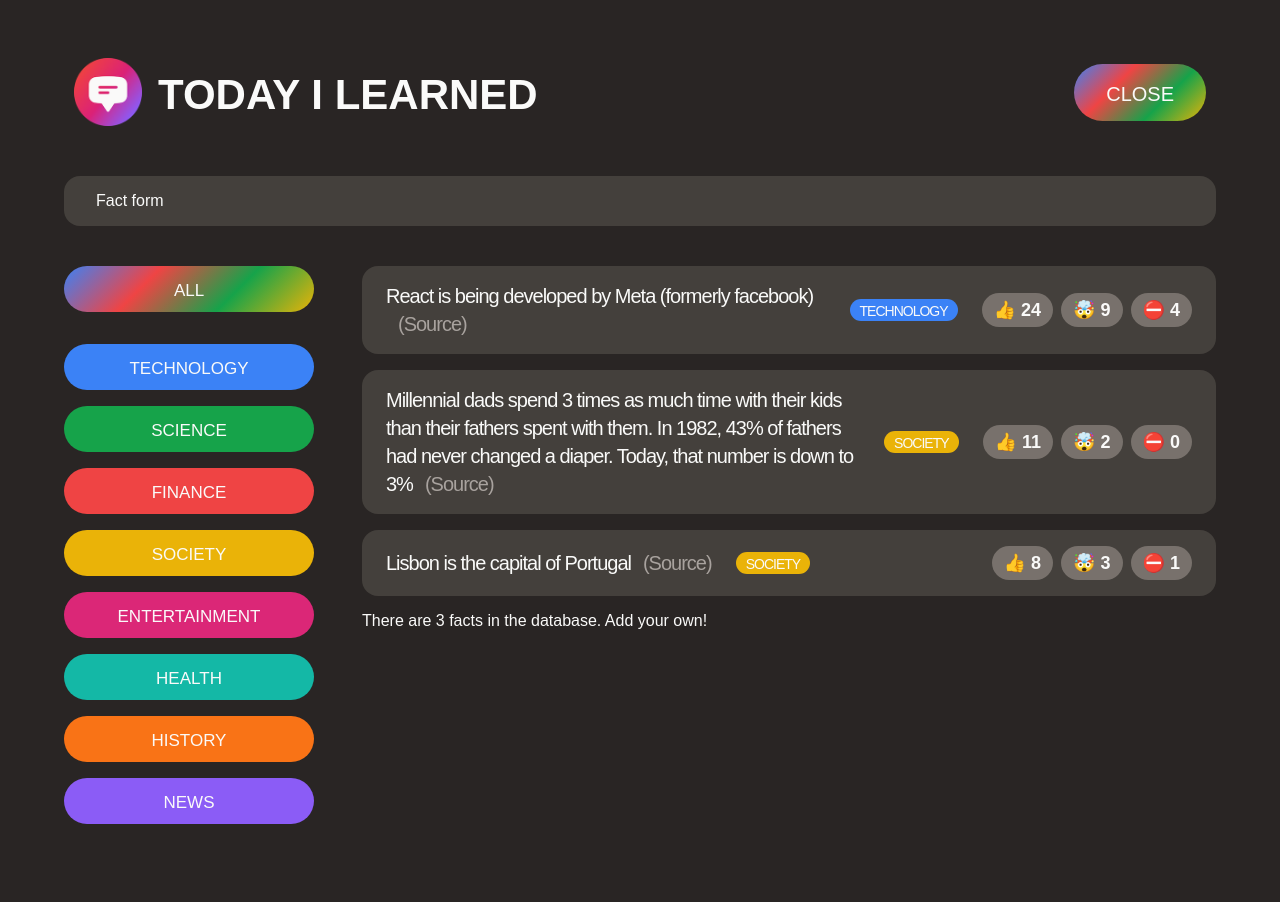
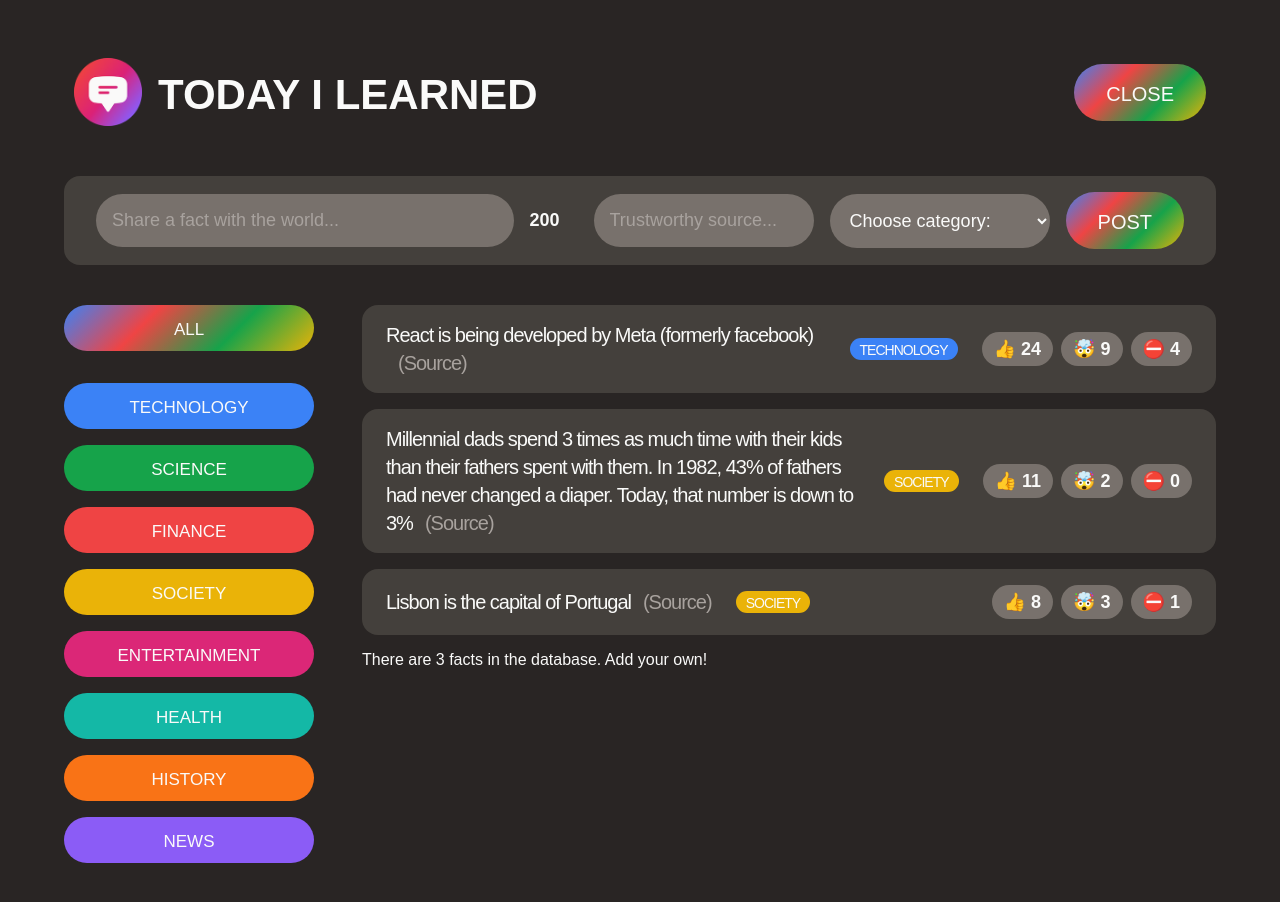
Before and after one commit to jesterb0206/today-i-learned, a React (Create React App) app: page / in a window 1280 px wide. Both pictures are taken after a click on the button "SHARE A FACT". Shown: the top 902 px of the page. Built offline with nearby package versions, Linux system fonts and the light colour scheme; a web font is replaced by a local one.

Commit message:
Working With Forms the React Way

```diff
--- a/public/index.html
+++ b/public/index.html
@@ -10,11 +10,6 @@
       content="Web site created using create-react-app"
     />
     <link rel="apple-touch-icon" href="%PUBLIC_URL%/logo192.png" />
-    <!--
-      manifest.json provides metadata used when your web app is installed on a
-      user's mobile device or desktop. See https://developers.google.com/web/fundamentals/web-app-manifest/
-    -->
-    <link rel="manifest" href="%PUBLIC_URL%/manifest.json" />
     <!--
       Notice the use of %PUBLIC_URL% in the tags above.
       It will be replaced with the URL of the `public` folder during the build.
--- a/src/App.js
+++ b/src/App.js
@@ -72,10 +72,6 @@
   );
 }
 
-function NewFactForm() {
-  return <form className="fact-form">Fact form</form>;
-}
-
 const CATEGORIES = [
   {name: 'technology', color: '#3b82f6'},
   {name: 'science', color: '#16a34a'},
@@ -86,6 +82,45 @@
   {name: 'history', color: '#f97316'},
   {name: 'news', color: '#8b5cf6'},
 ];
+
+function NewFactForm() {
+  const [text, setText] = useState('');
+  const [source, setSource] = useState('');
+  const [category, setCategory] = useState('');
+  const textLength = text.length;
+
+  function handleSubmit(e) {
+    e.preventDefault();
+    console.log(text, source, category);
+  }
+
+  return (
+    <form className="fact-form" onSubmit={handleSubmit}>
+      <input
+        type="text"
+        placeholder="Share a fact with the world..."
+        value={text}
+        onChange={(e) => setText(e.target.value)}
+      />
+      <span>{200 - textLength}</span>
+      <input
+        value={source}
+        type="text"
+        placeholder="Trustworthy source..."
+        onChange={(e) => setSource(e.target.value)}
+      />
+      <select value={category} onChange={(e) => setCategory(e.target.value)}>
+        <option value="">Choose category:</option>
+        {CATEGORIES.map((cat) => (
+          <option key={cat.name} value={cat.name}>
+            {cat.name.toUpperCase()}
+          </option>
+        ))}
+      </select>
+      <button className="btn btn-large">Post</button>
+    </form>
+  );
+}
 
 function CategoryFilter() {
   return (
```
